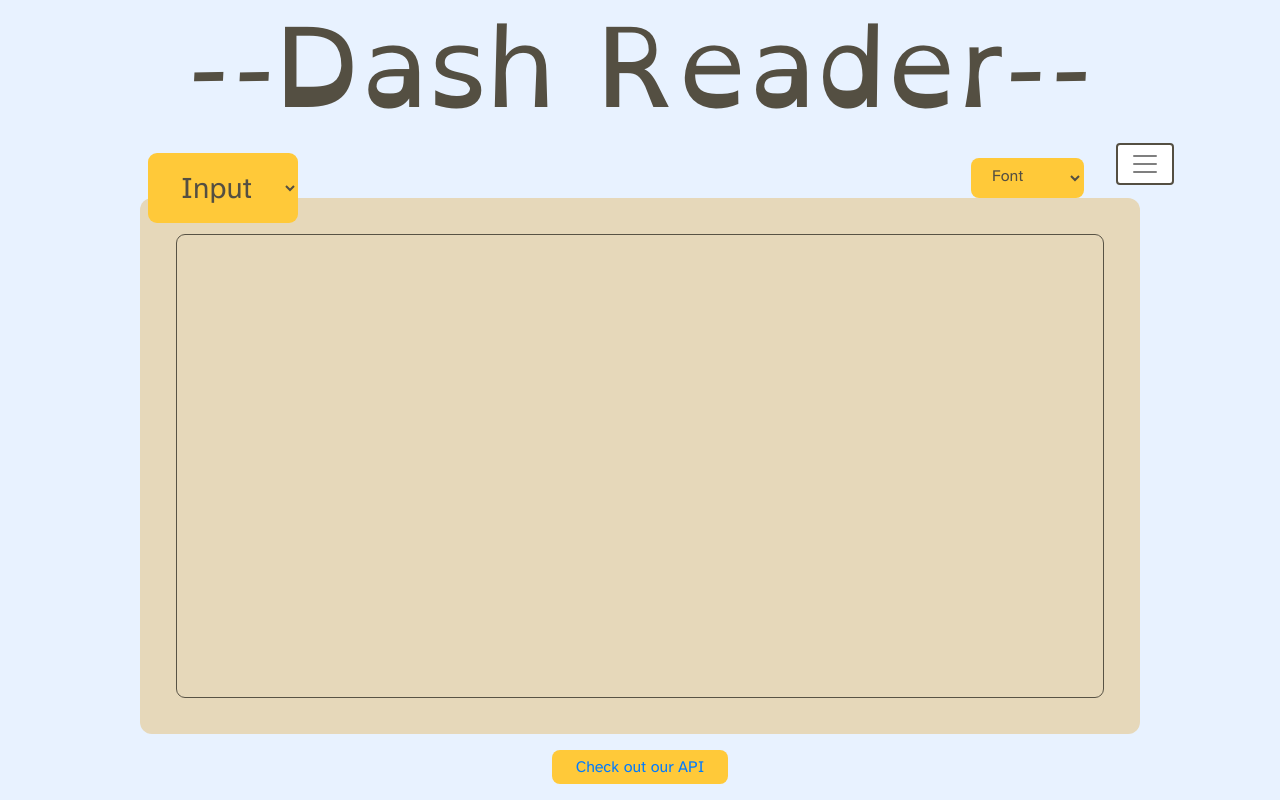
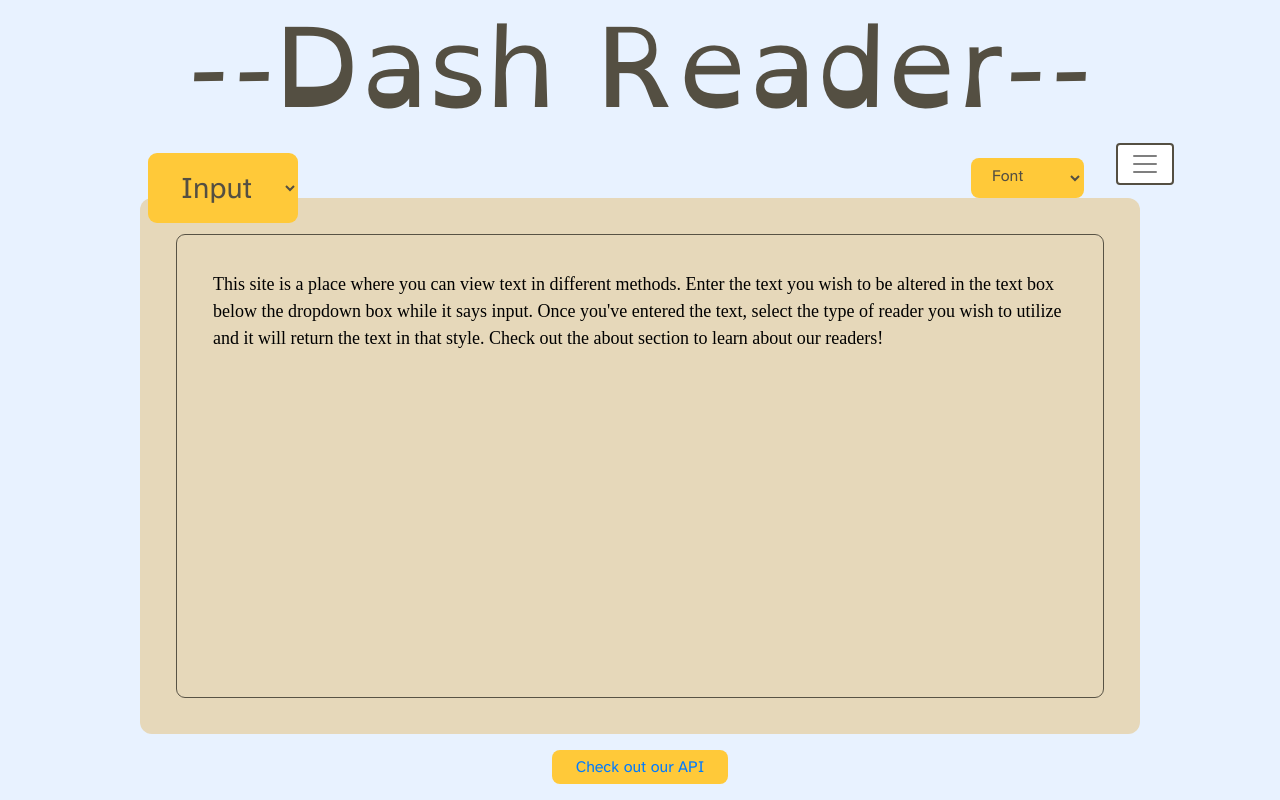
Before and after one commit to taslater/Dash-Reader-Frontend, a React (Create React App) app: page / in a window 1280 px wide. Built offline with nearby package versions, Linux system fonts and the light colour scheme.

Commit message:
added default text on page load

```diff
--- /dev/null
+++ b/src/components/DefaultText.js
@@ -0,0 +1,3 @@
+const defaultText = "This site is a place where you can view text in different methods. Enter the text you wish to be altered in the text box below the dropdown box while it says input. Once you've entered the text, select the type of reader you wish to utilize and it will return the text in that style. Check out the about section to learn about our readers!"
+
+export default defaultText
--- a/src/components/UIContainer.js
+++ b/src/components/UIContainer.js
@@ -2,11 +2,12 @@ import './UIContainer.css'
 import UI from './UI';
 import React, { useState } from 'react'
 import RsvpComponent from './RsvpComponent';
+import defaultText from './DefaultText'
 
 
 function UIContainer() {
 
-  const [inputText, setInputText] = useState("")
+  const [inputText, setInputText] = useState(defaultText)
   const [binonicText, setBinonicText] = useState("")
 
   const textInputHandler = (e) => {
```
